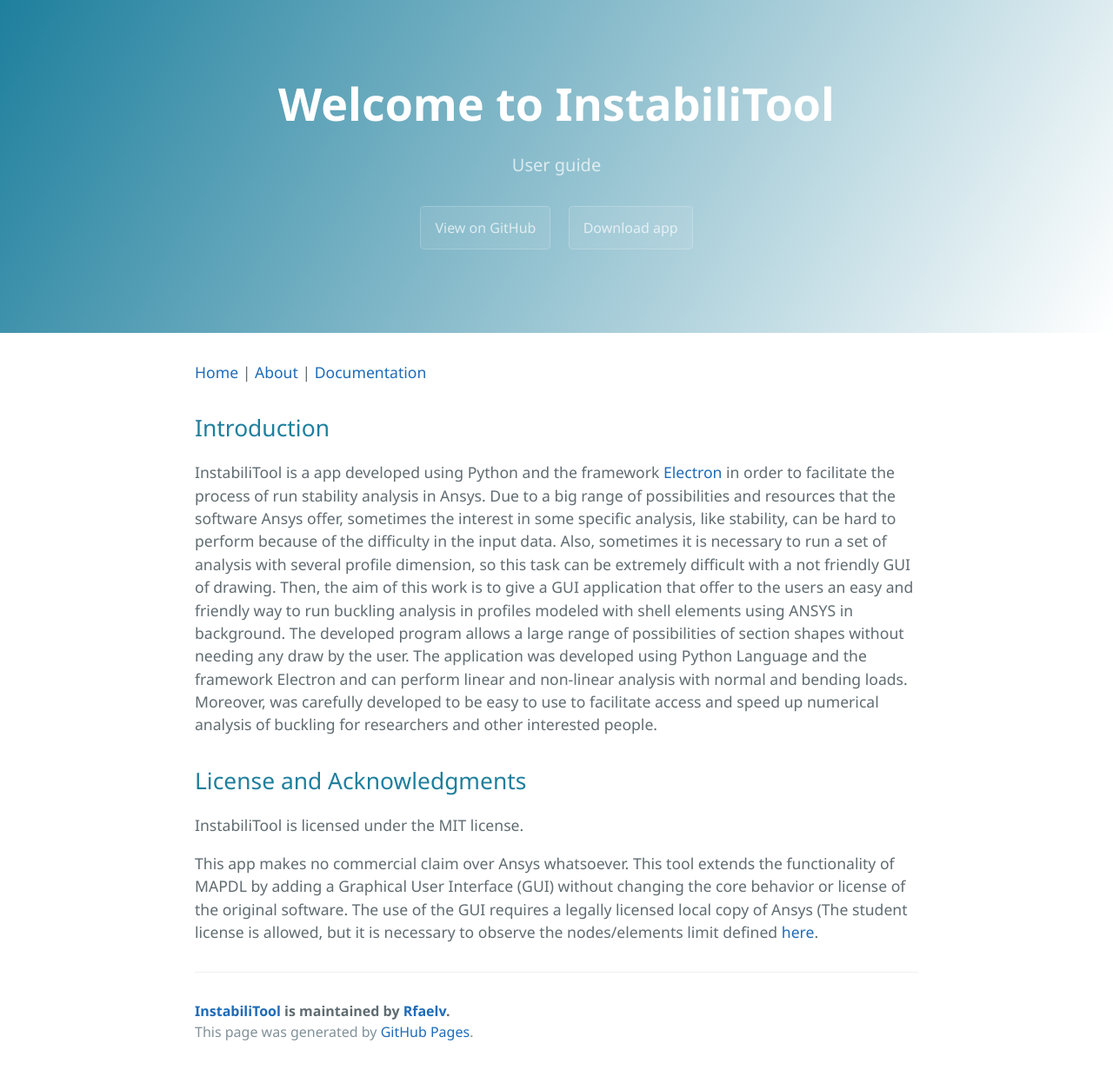
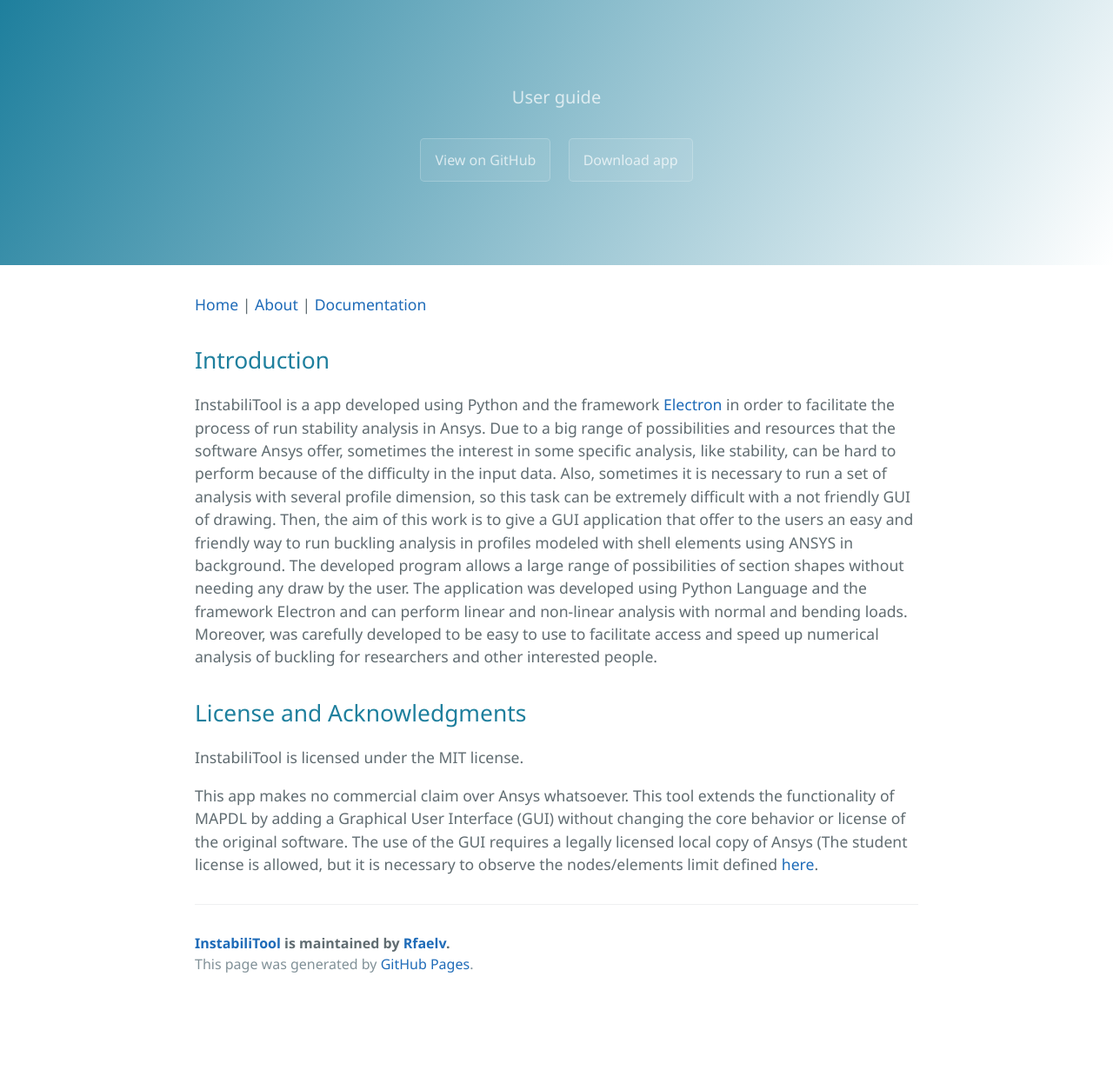
Before and after one commit to Rfaelv/InstabiliTool, a Jekyll site: the page built from index.md, in a window 1280 px wide. Shown: the whole page at 87% size. Built offline with Jekyll 4.4.1, drawn with Linux system fonts in a browser that asks for light colours; our own code applies the rules of GitHub Pages for plain Markdown files; after the commit the page ends 1153 px from its top, so only the background shows below that.

Commit message:
Update default.html

```diff
--- a/_layouts/default.html
+++ b/_layouts/default.html
@@ -25,7 +25,8 @@
     <a id="skip-to-content" href="#content">Skip to the content.</a>
 
     <header class="page-header" role="banner">
-      <h1 class="project-name">{{ page.title | default: site.title | default: site.github.repository_name }}</h1>
+<!--       <h1 class="project-name">{{ page.title | default: site.title | default: site.github.repository_name }}</h1> -->
+      <h1 class="project-name">{{ page.title }}</h1>
       <h2 class="project-tagline">{{ page.description | default: site.description | default: site.github.project_tagline }}</h2>
       {% if site.github.is_project_page %}
         <a href="{{ site.github.repository_url }}" class="btn">View on GitHub</a>
```
